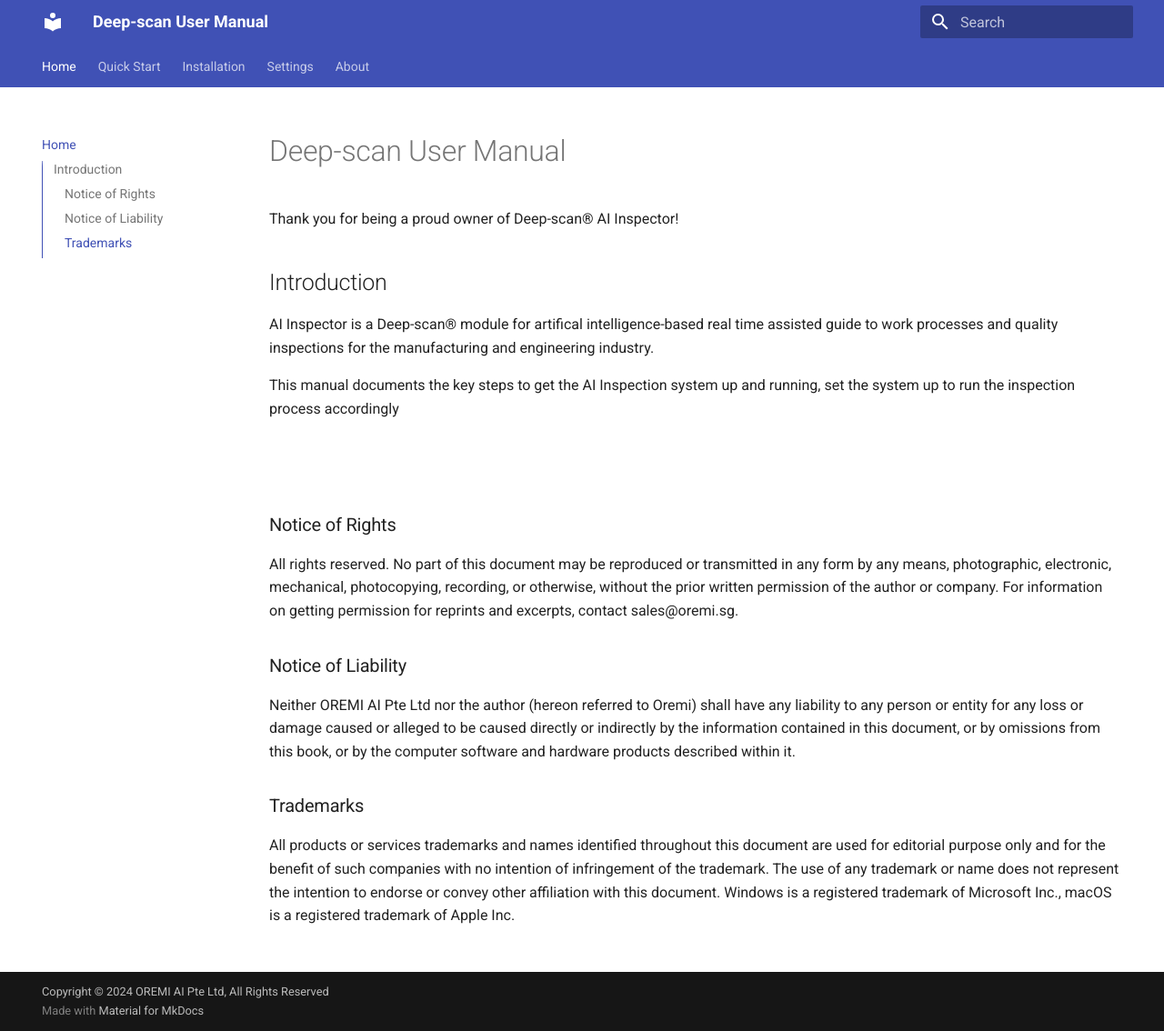
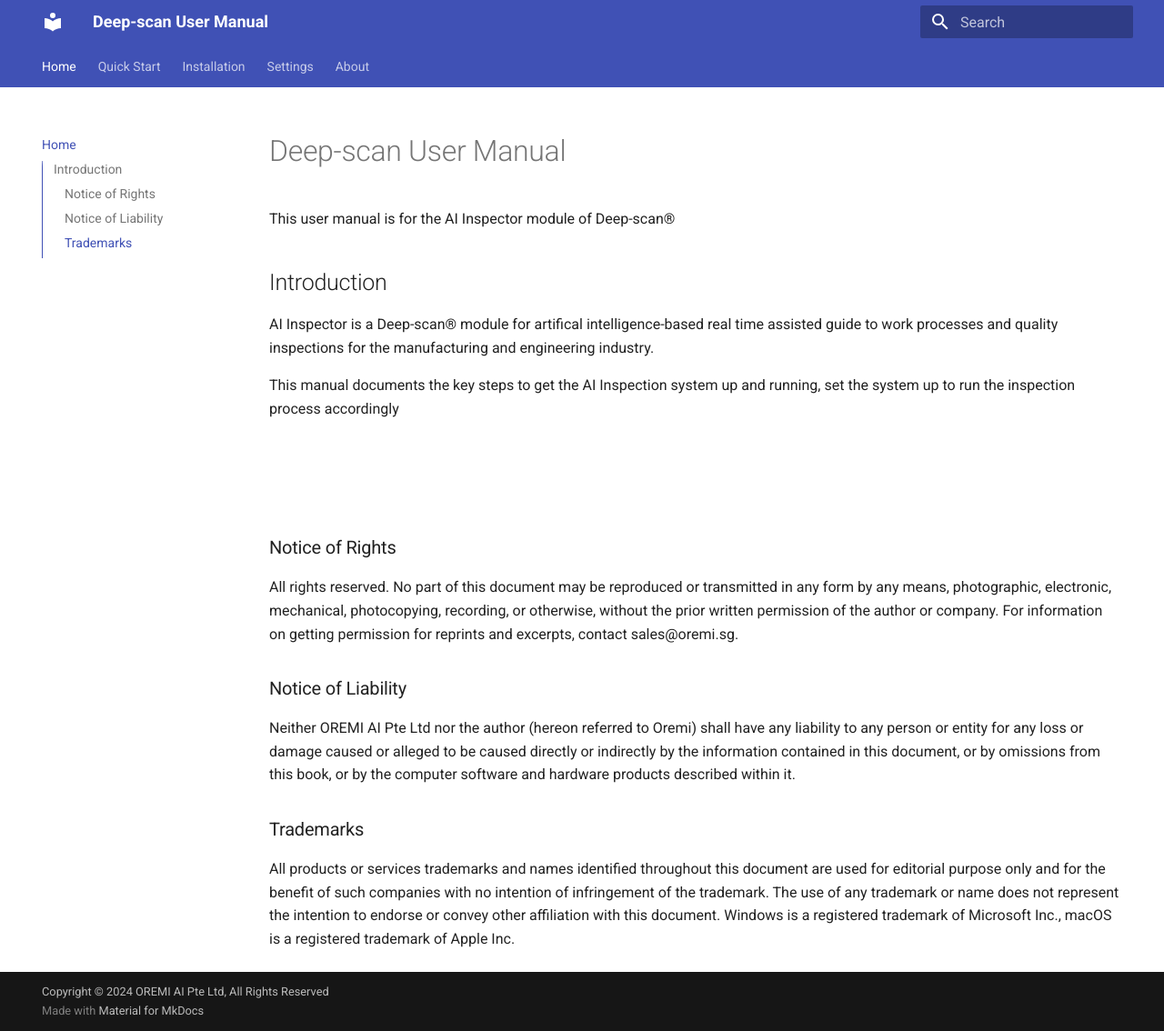
Before and after one commit to deep-scan/ai_inspector_guide, an MkDocs documentation site: the page built from docs/index.md, in a window 1280 px wide and 1134 px high. Shown: the whole window at 91% size. Built offline with MkDocs 1.6.1 and Material for MkDocs 9.7.7, drawn with Linux system fonts in a browser that asks for light colours.

Commit message:
$Add template 4

```diff
--- a/docs/index.md
+++ b/docs/index.md
@@ -1,5 +1,5 @@
 # Deep-scan User Manual
-Thank you for being a proud owner of Deep-scan&reg; AI Inspector!
+This user manual is for the AI Inspector module of Deep-scan&reg;
 
 
 ## Introduction
@@ -7,7 +7,7 @@
 
 This manual documents the key steps to get the AI Inspection system up and running, set the system up to run the inspection process accordingly
 
-<br/><br/>
+<br/><br/><br/>
 
 ### Notice of Rights
 All rights reserved. No part of this document may be reproduced or transmitted in any form by any means, photographic, electronic,
```
